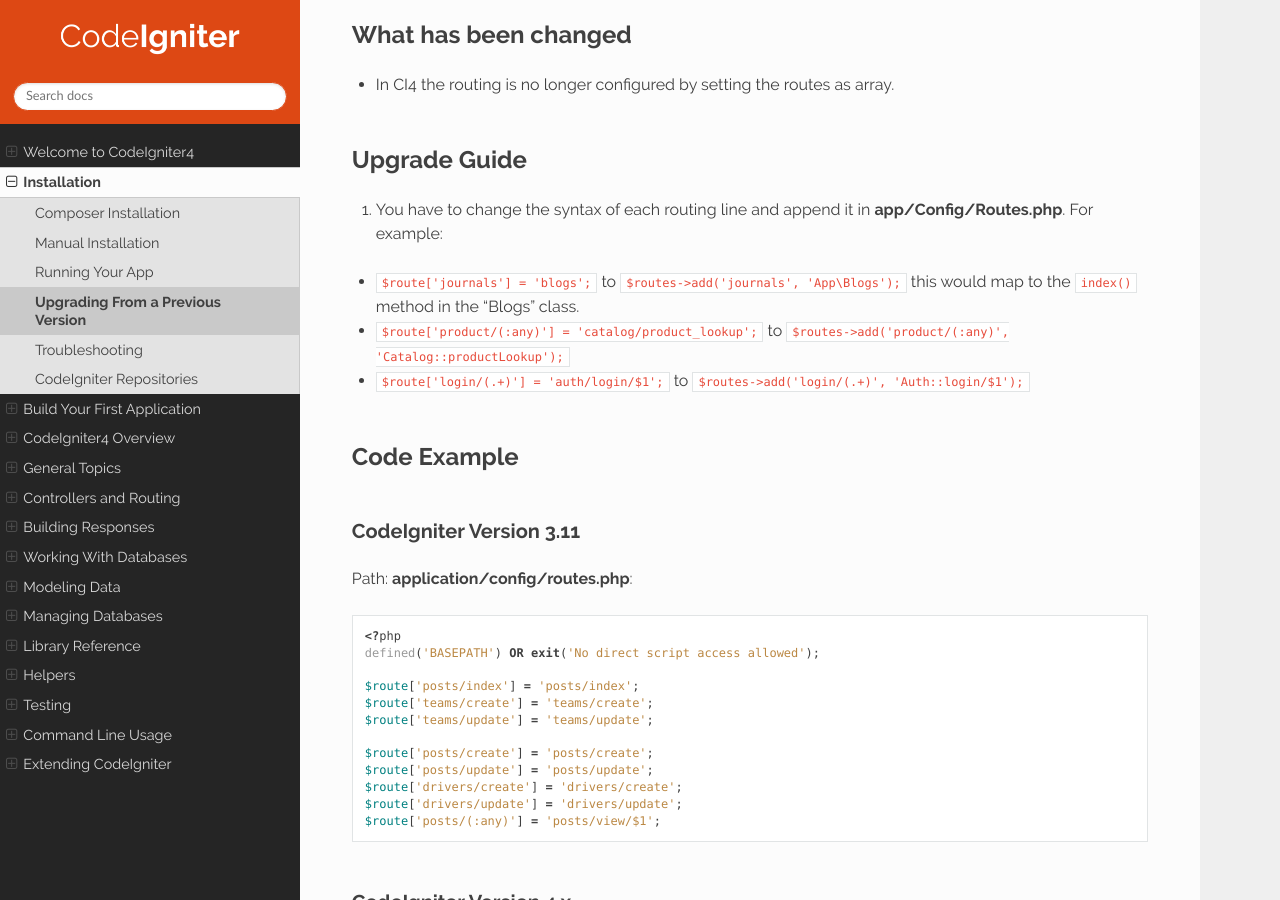
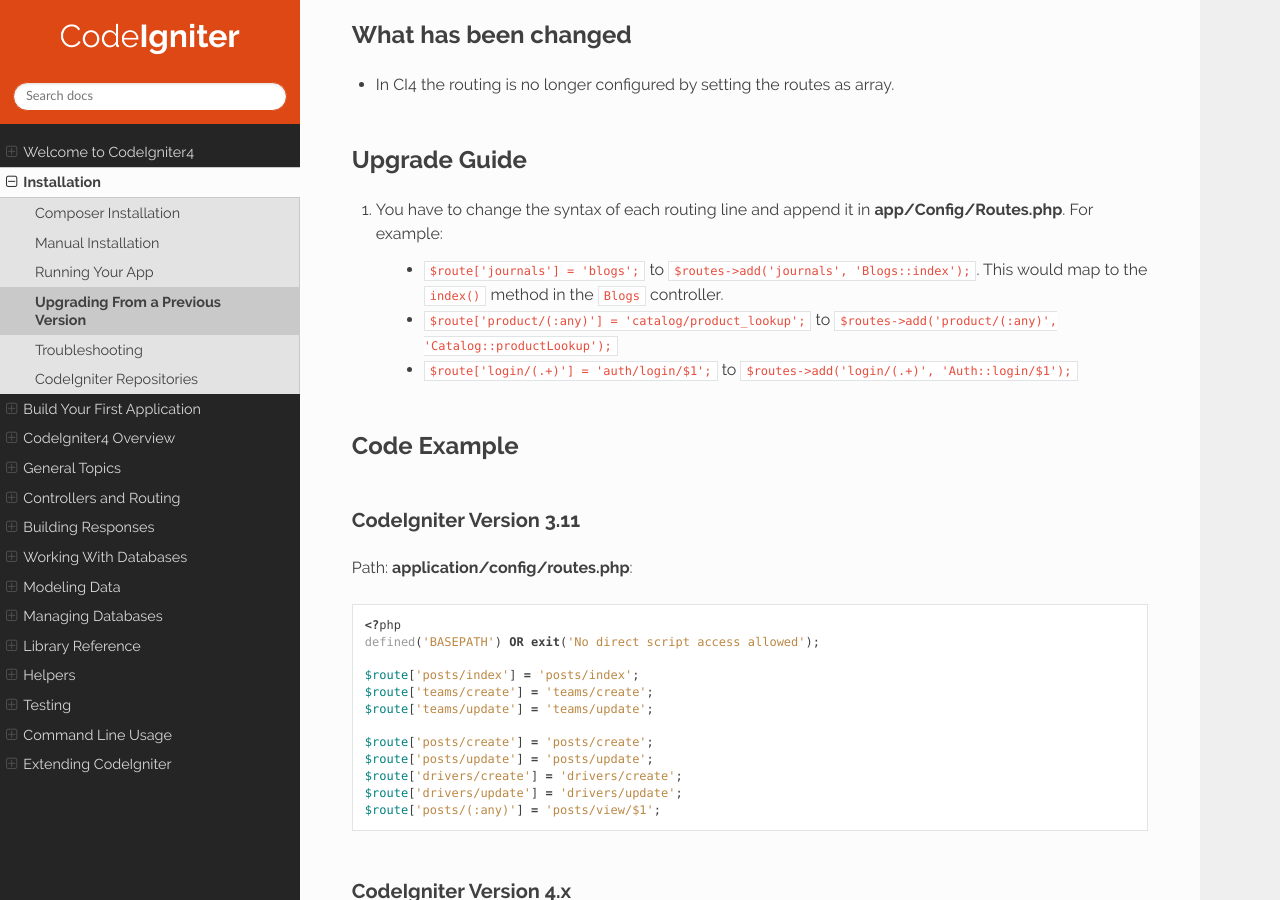
Before and after one commit to NEKOGET/ci4_user_guide_src, a Sphinx documentation site: the page built from source/installation/upgrade_routing.rst, in a window 1280 px wide and 900 px high, scrolled down 429 px. Built offline with Sphinx 7.4.7 and the Read the Docs theme 2.0.0, drawn with Linux system fonts in a browser that asks for light colours.

Commit message:
docs: fix indentation of the list and the explanation

```diff
--- a/source/installation/upgrade_routing.rst
+++ b/source/installation/upgrade_routing.rst
@@ -21,9 +21,9 @@ Upgrade Guide
 =============
 1. You have to change the syntax of each routing line and append it in **app/Config/Routes.php**. For example:
 
-- ``$route['journals'] = 'blogs';`` to ``$routes->add('journals', 'App\Blogs');`` this would map to the ``index()`` method in the "Blogs" class.
-- ``$route['product/(:any)'] = 'catalog/product_lookup';`` to ``$routes->add('product/(:any)', 'Catalog::productLookup');``
-- ``$route['login/(.+)'] = 'auth/login/$1';`` to ``$routes->add('login/(.+)', 'Auth::login/$1');``
+    - ``$route['journals'] = 'blogs';`` to ``$routes->add('journals', 'Blogs::index');``. This would map to the ``index()`` method in the ``Blogs`` controller.
+    - ``$route['product/(:any)'] = 'catalog/product_lookup';`` to ``$routes->add('product/(:any)', 'Catalog::productLookup');``
+    - ``$route['login/(.+)'] = 'auth/login/$1';`` to ``$routes->add('login/(.+)', 'Auth::login/$1');``
 
 Code Example
 ============
```
